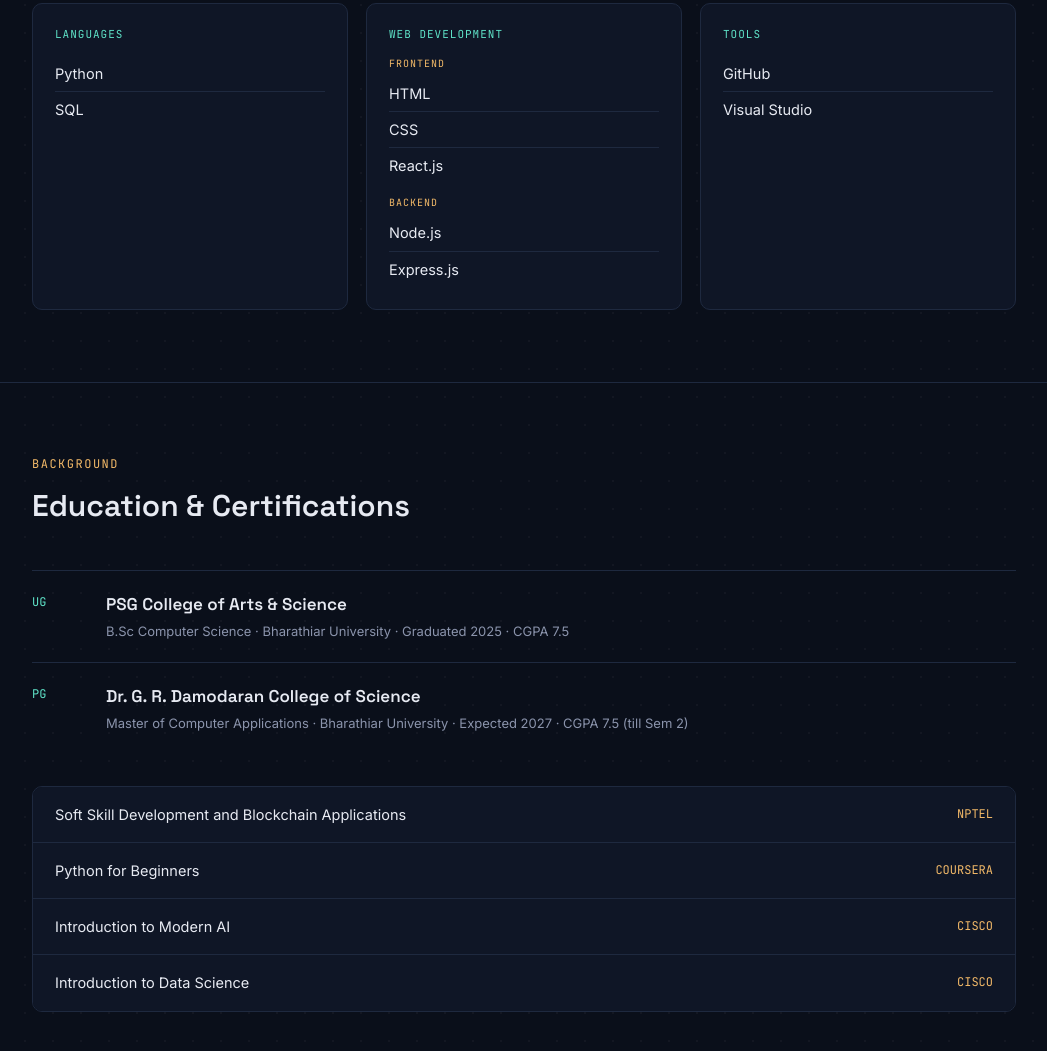
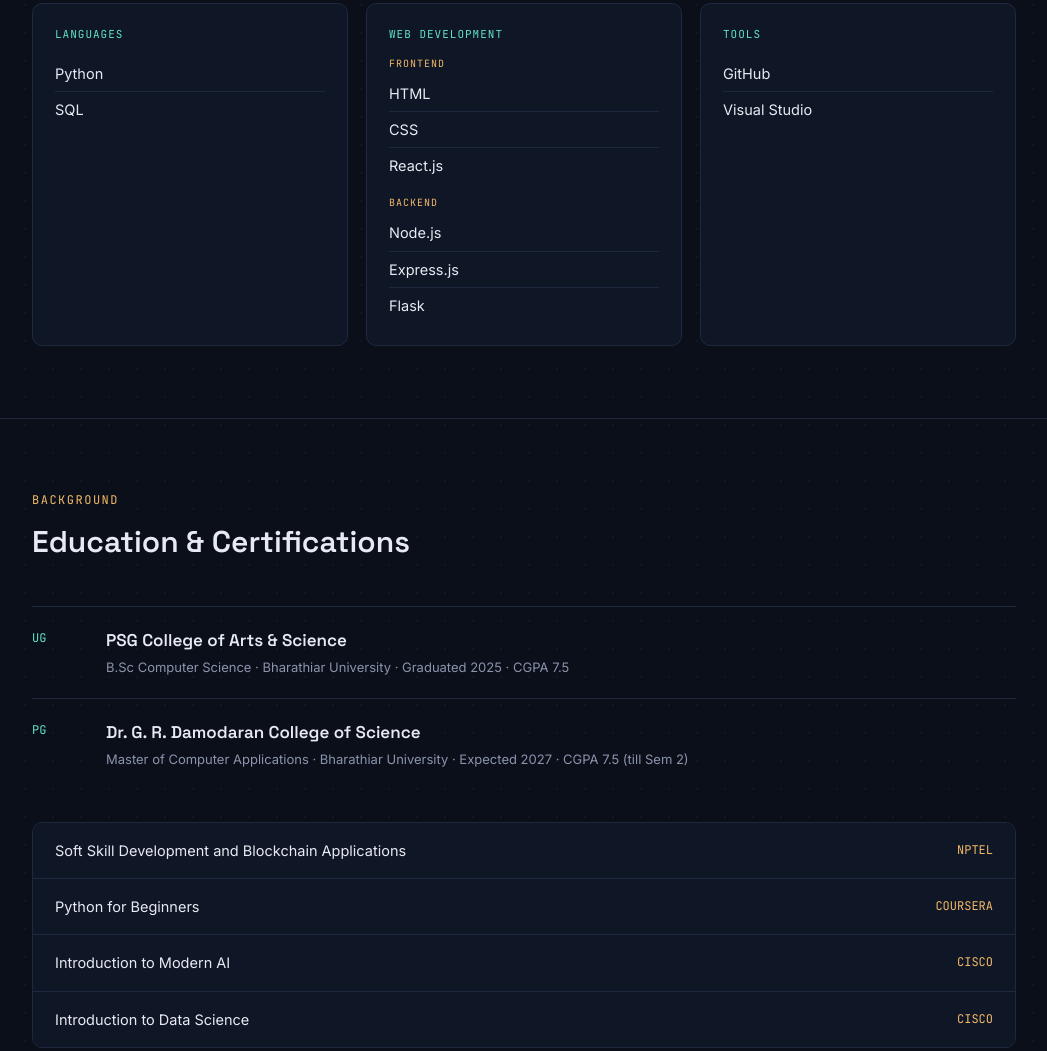
Before and after one commit to Aravinddm/portfolio, a plain HTML site: page index.html in a window 1280 px wide. Shown: the part 2460-3511 px from the top of the page, without its empty margins (116-1163 px from the left). Drawn offline with Linux system fonts and the light colour scheme.

Commit message:
Add Flask to backend skills list in index.html

```diff
--- a/index.html
+++ b/index.html
@@ -333,7 +333,7 @@
         <div class="skill-sub-label">Frontend</div>
         <ul><li>HTML</li><li>CSS</li><li>React.js</li></ul>
         <div class="skill-sub-label">Backend</div>
-        <ul><li>Node.js</li><li>Express.js</li></ul>
+        <ul><li>Node.js</li><li>Express.js</li><li>Flask</li></ul>
       </div>
       <div class="skill-card">
         <div class="k">Tools</div>
```
